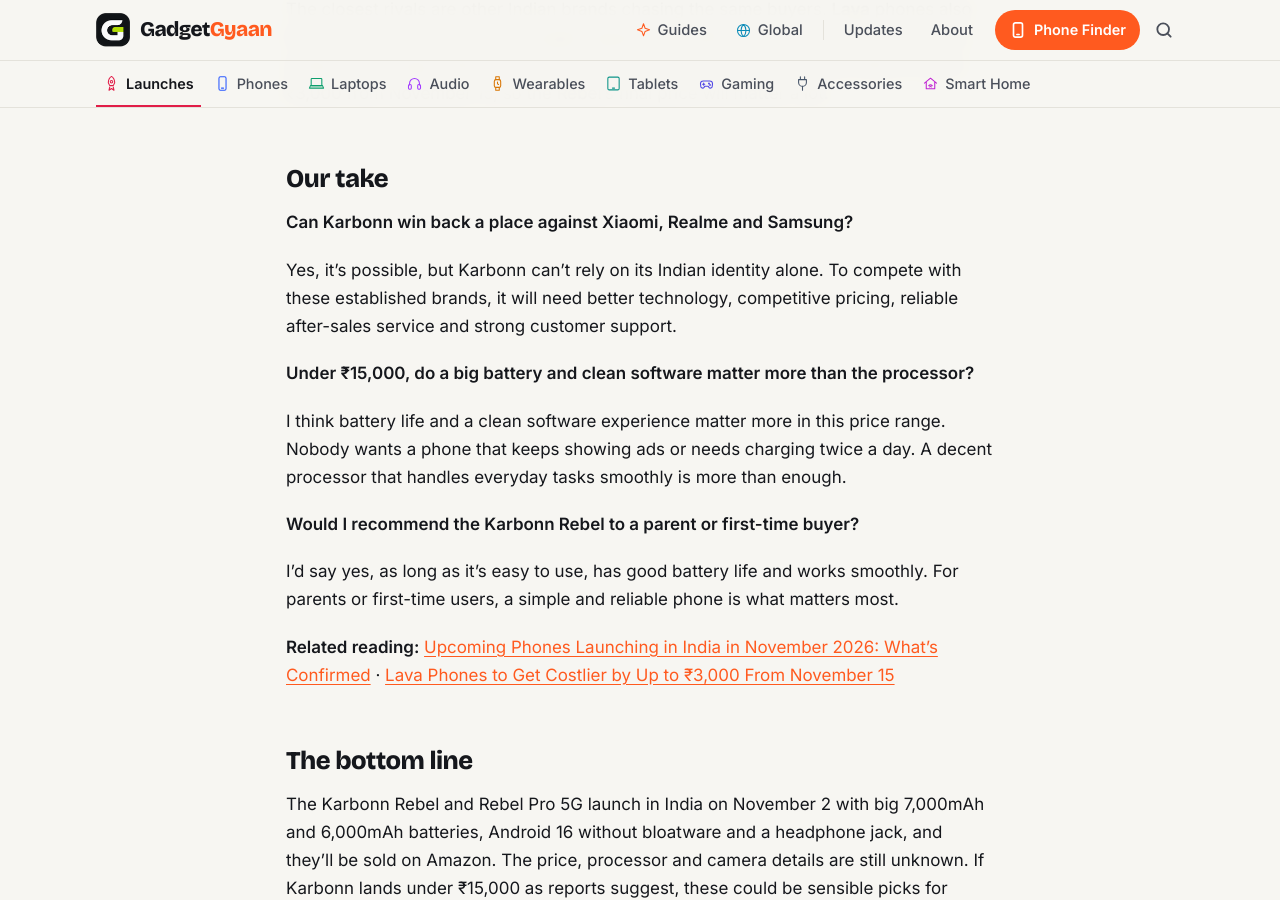
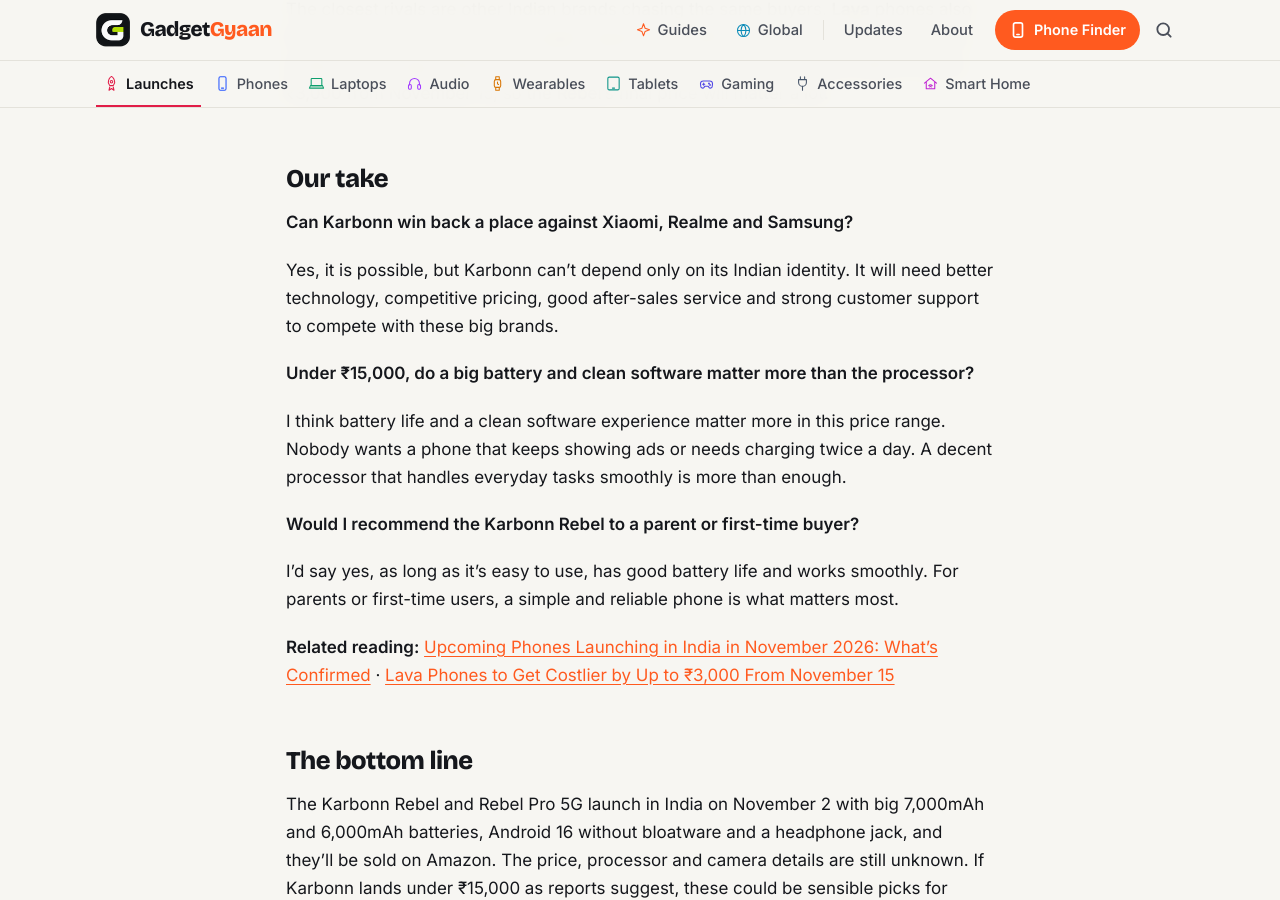
Before and after one commit to kiteksood167/kiteksood167.github.io, a Jekyll site: the page built from _posts/2026-11-01-karbonn-rebel-rebel-pro-5g-india-launch-november-2.md, in a window 1280 px wide and 900 px high, scrolled down 3944 px. Built offline with Jekyll 4.4.1, drawn with Linux system fonts in a browser that asks for light colours; comment, search, counter and statistics services are not loaded.

Commit message:
Karbonn post: keep owner's first answer closer to his wording
Co-Authored-By: Claude Opus 5.5 <noreply@anthropic.com>
Claude-Session: https://claude.ai/code/session_01WQRPmSxMwztgHXfstCGpBN

```diff
--- a/_posts/2026-11-01-karbonn-rebel-rebel-pro-5g-india-launch-november-2.md
+++ b/_posts/2026-11-01-karbonn-rebel-rebel-pro-5g-india-launch-november-2.md
@@ -81,7 +81,7 @@ The closest rivals are other Indian brands chasing the same buyers. **Lava** pho
 
 **Can Karbonn win back a place against Xiaomi, Realme and Samsung?**
 
-Yes, it's possible, but Karbonn can't rely on its Indian identity alone. To compete with these established brands, it will need better technology, competitive pricing, reliable after-sales service and strong customer support.
+Yes, it is possible, but Karbonn can't depend only on its Indian identity. It will need better technology, competitive pricing, good after-sales service and strong customer support to compete with these big brands.
 
 **Under ₹15,000, do a big battery and clean software matter more than the processor?**
 
```
